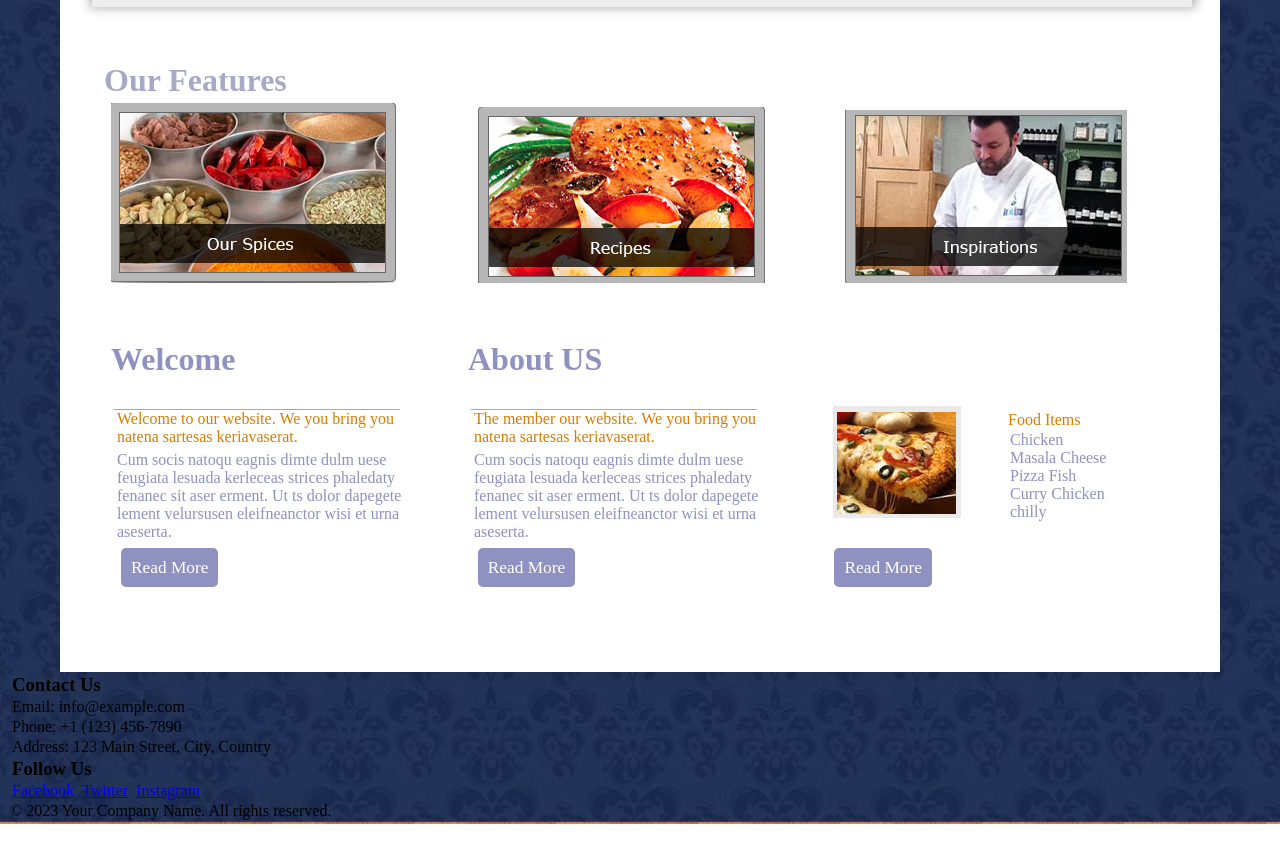
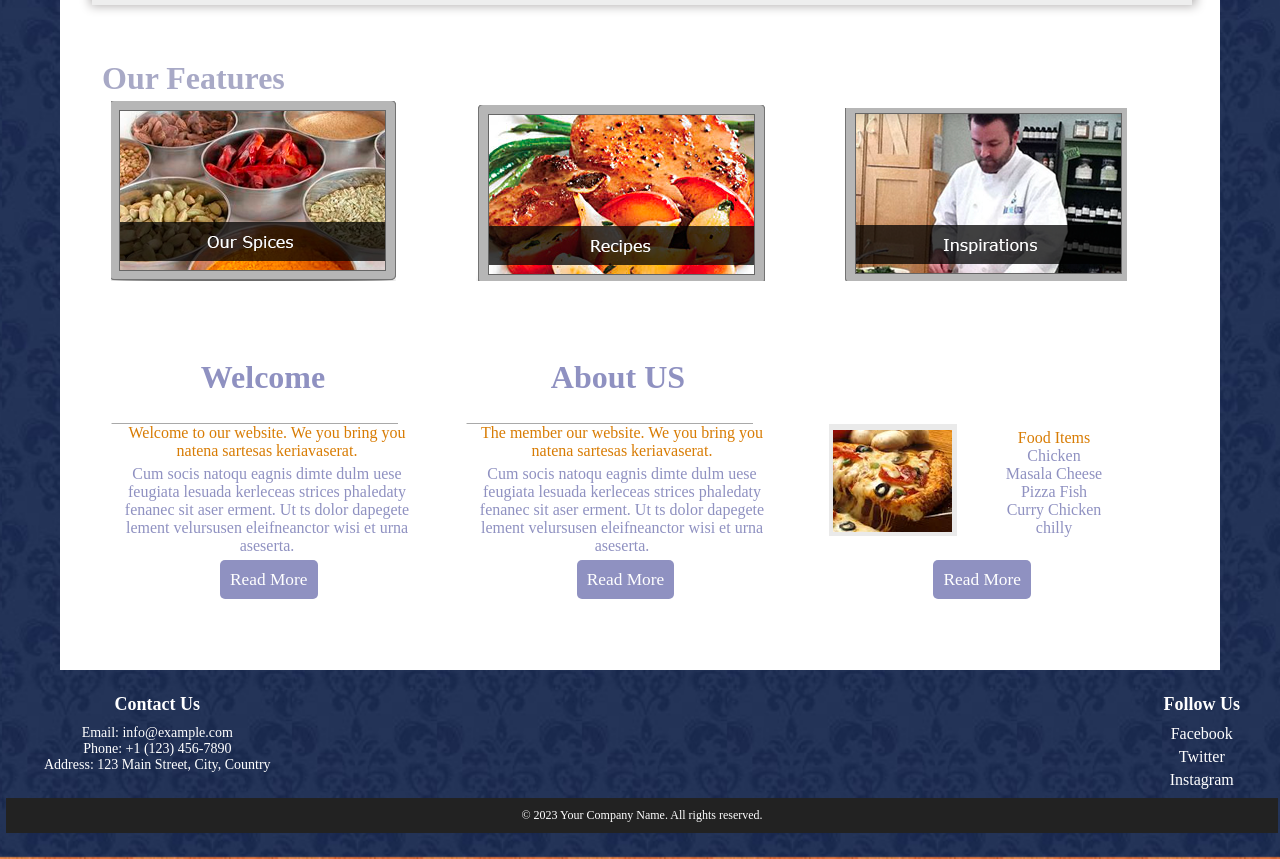
Before and after one commit to ROKAYASURESH/Kunda-Project, a plain HTML site: page index.html in a window 1280 px wide. Shown: the part 690-1549 px from the top of the page. Before the commit the page ends 1514 px from the top, so only its background shows below. Drawn offline with Linux system fonts and the light colour scheme.

Commit message:
Footer Css add

```diff
--- a/css/style.css
+++ b/css/style.css
@@ -263,3 +263,53 @@ footer
 {
     margin-top: 20px;
 }
+
+
+/* Footer */
+/* Reset some default styles */
+body, h1, h2, h3, p {
+    margin: 0;
+    padding: 0;
+}
+
+/* Style the footer */
+footer {
+    /* background-color: #333; */
+    color: #fff;
+    text-align: center;
+    padding: 20px 0;
+}
+
+/* Style the footer content */
+.footer-content {
+    max-width: 1200px;
+    margin: 0 auto;
+    display: flex;
+    justify-content: space-between;
+}
+
+.footer-content h3 {
+    font-size: 18px;
+    margin-bottom: 10px;
+}
+
+.footer-content p {
+    font-size: 14px;
+}
+
+.footer-content a {
+    color: #fff;
+    text-decoration: none;
+    display: block;
+    margin-bottom: 5px;
+}
+
+/* Style the footer bottom */
+.footer-bottom {
+    background-color: #222;
+    padding: 10px 0;
+}
+
+.footer-bottom p {
+    font-size: 12px;
+}
```
